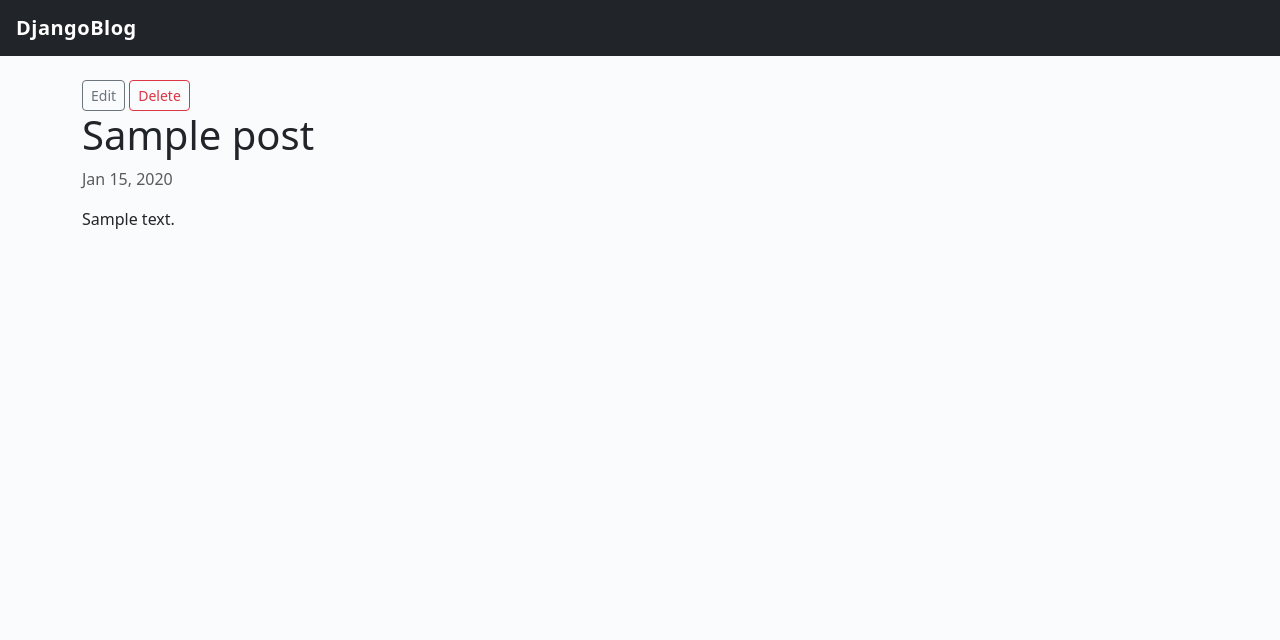
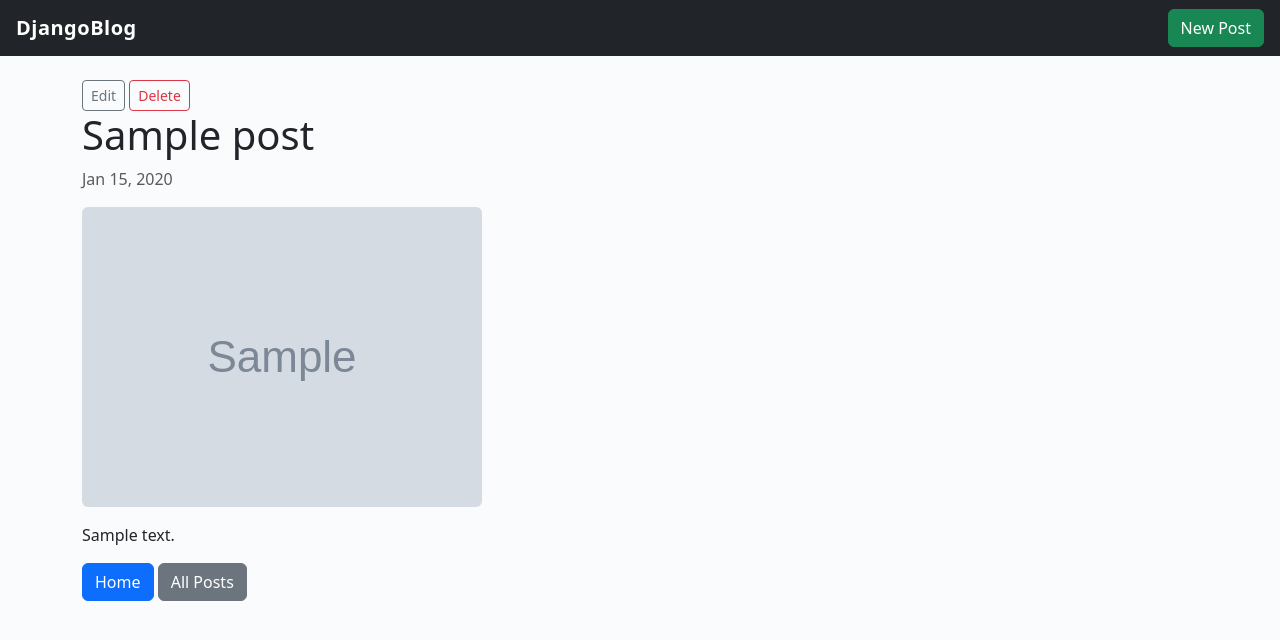
Before and after one commit to delgernyamdeegii0416-art/djangoblog, a Django app: a page that uses blog/templates/blog/base.html in a window 1280 px wide. Shown: the top 640 px of the page. Run offline with Django 5.2, Linux system fonts and the light colour scheme; tables that the repository leaves empty hold one stand-in row (values such as "Sample post"); grey boxes marked "Sample" are stand-in pictures; parts of the project's set-up code (start-up, migrations or seed data) failed here and were passed over.

Commit message:
Add cover imkage upload to posts

```diff
--- a/blog/models.py
+++ b/blog/models.py
@@ -26,6 +26,7 @@ class Post(models.Model):
     updated_at = models.DateTimeField(auto_now=True)
     tags = models.ManyToManyField(Tag, blank=True, related_name="posts")
     category = models.ForeignKey(Category, on_delete=models.SET_NULL, null=True, blank=True, related_name="posts")
+    cover_image = models.ImageField(upload_to="post_covers/", blank=True, null=True)
 
     def save(self, *args, **kwargs):
         if not self.slug:
--- a/blog/templates/blog/base.html
+++ b/blog/templates/blog/base.html
@@ -10,6 +10,7 @@
 <body>
   <nav class="navbar navbar-dark bg-dark px-3">
     <a class="navbar-brand" href="{% url 'home' %}">DjangoBlog</a>
+    <a href="{% url 'post_create' %}" class="btn btn-success">New Post</a>
   </nav>
   <div class="container mt-4">
     {% block content %}{% endblock %}
--- a/blog/templates/blog/post_detail.html
+++ b/blog/templates/blog/post_detail.html
@@ -5,5 +5,13 @@
 <a href="{% url 'post_delete' post.slug %}" class="btn btn-sm btn-outline-danger">Delete</a>
 <h1>{{ post.title }}</h1>
 <p class="text-muted">{{ post.created_at|date:"M d, Y" }}</p>
+{% if post.cover_image %}
+  <img src="{{ post.cover_image.url }}" class="img-fluid rounded mb-3" alt="{{ post.title }}">
+{% endif %}
 <p>{{ post.content }}</p>
+<nav>
+    <a href="{% url 'home' %}" class="btn btn-primary">Home</a>
+
+    <a href="{% url 'post_list' %}" class="btn btn-secondary">All Posts</a>
+</nav>
 {% endblock %}
--- a/blog/templates/blog/post_list.html
+++ b/blog/templates/blog/post_list.html
@@ -12,6 +12,9 @@
             {% for post in page_obj %}
                 <div class="col-md-4 mb-4">
                     <div class="card h-100">
+                        {% if post.cover_image %}
+                        <img src="{{ post.cover_image.url }}" class="card-img-top" alt="{{ post.title }}">
+                        {% endif %}
                         <div class="card-body">
                             <h5 class="card-title">{{ post.title }}</h5>
 
--- a/blog/views.py
+++ b/blog/views.py
@@ -39,7 +39,6 @@ def post_list(request):
     )
 class PostCreateView(CreateView):
     model = Post
-    fields = ["title", "content", "category", "tags", "status"]
     template_name = "blog/post_form.html"
     form_class = PostForm
 
@@ -48,7 +47,6 @@ class PostCreateView(CreateView):
 
 class PostUpdateView(UpdateView):
     model = Post
-    fields = ["title", "content", "category", "tags", "status"]
     template_name = "blog/post_form.html"
     form_class = PostForm
 
--- a/config/settings.py
+++ b/config/settings.py
@@ -31,6 +31,8 @@ DEBUG = True
 ALLOWED_HOSTS = []
 
 STATIC_URL = 'static/'
+MEDIA_URL = "/media/"
+MEDIA_ROOT = BASE_DIR / "media"
 STATICFILES_DIRS = [BASE_DIR / "blog" / "templates" / "blog" / "static"]
 
 
--- a/config/urls.py
+++ b/config/urls.py
@@ -18,10 +18,15 @@ Including another URLconf
 
 from django.contrib import admin
 from django.urls import path, include
+from django.conf import settings
+from django.conf.urls.static import static
 import debug_toolbar
 
 urlpatterns = [
-    path('admin/', admin.site.urls),
-    path('', include('blog.urls')),
+    path("admin/", admin.site.urls),
+    path("", include("blog.urls")),
     path("__debug__/", include(debug_toolbar.urls)),
 ]
+
+if settings.DEBUG:
+    urlpatterns += static(settings.MEDIA_URL, document_root=settings.MEDIA_ROOT)
```
Also changed, not shown: blog/forms.py (+9 -7 lines), blog/templates/blog/post_form.html (+13 -4 lines), blog/templates/post_form.html (deleted, +0 -21 lines), blog/migrations/0005_post_cover_image.py (added).
